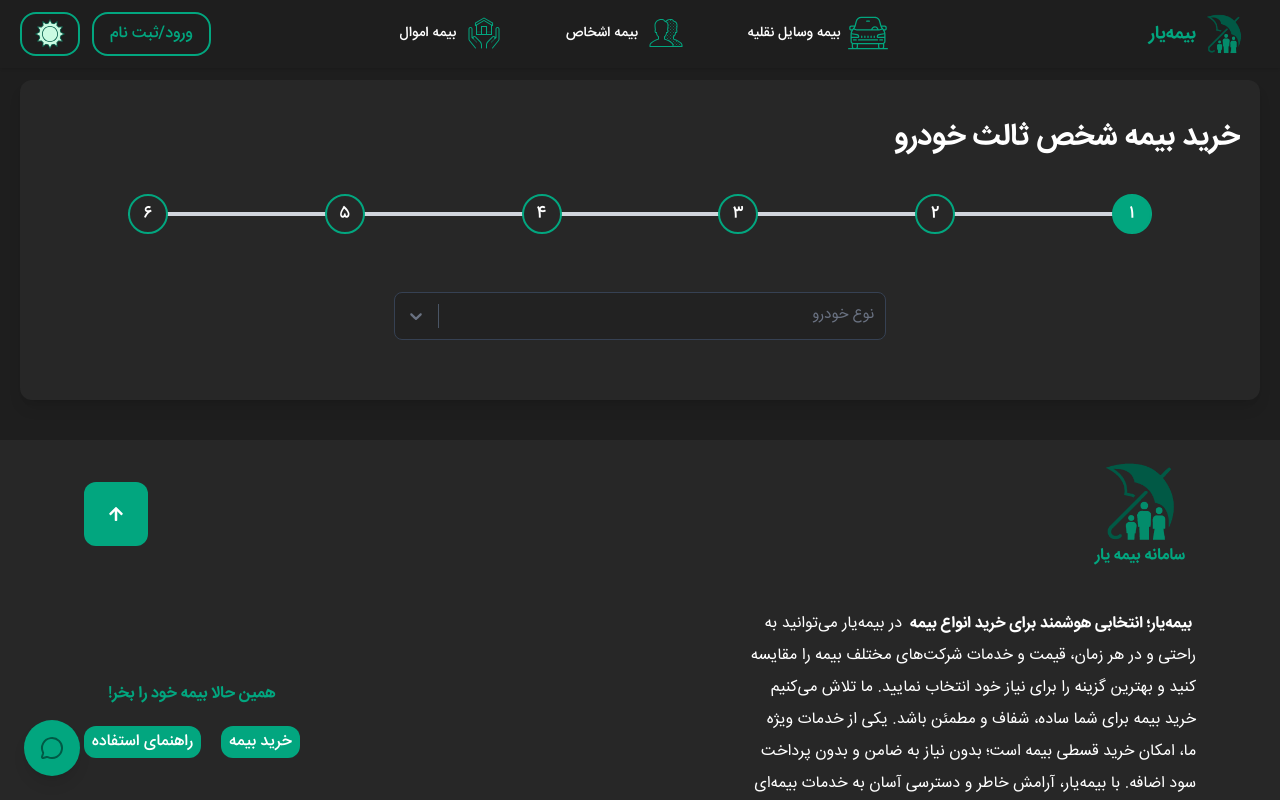
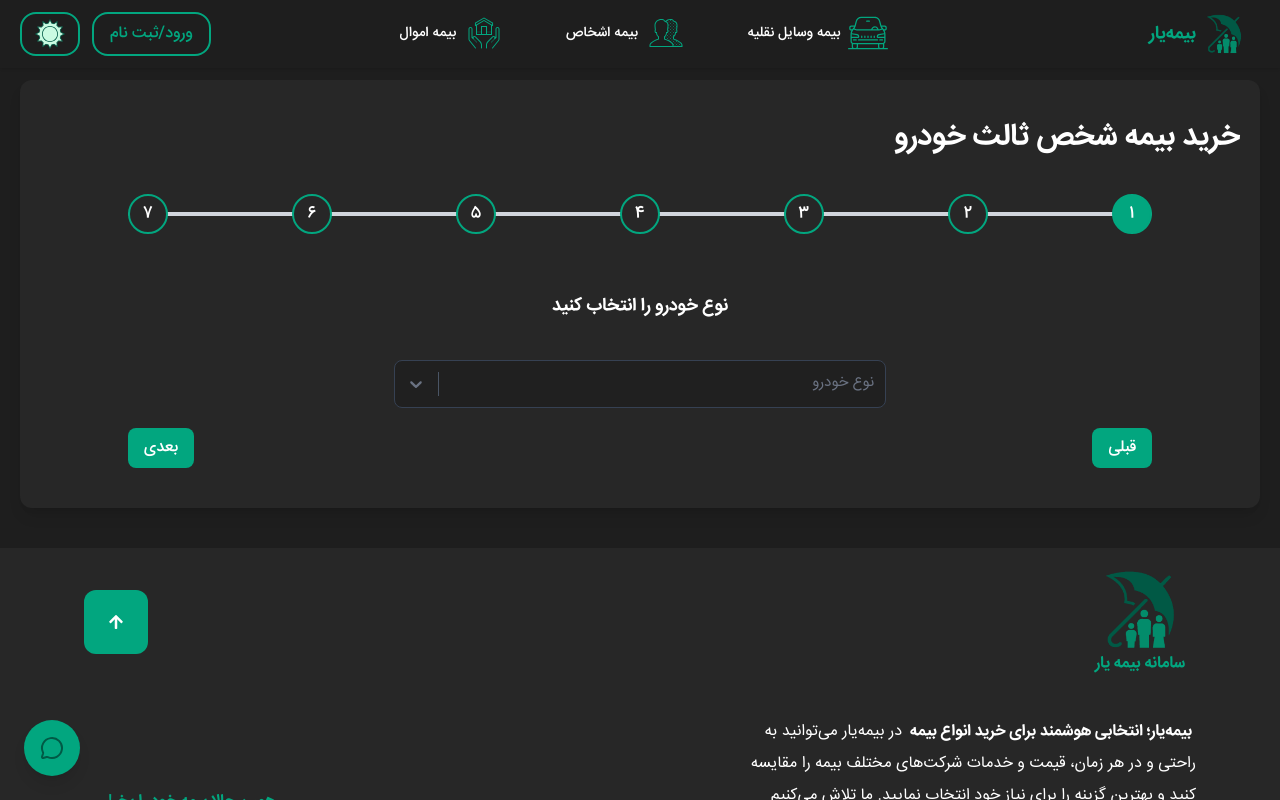
Before and after one commit to Alirezarh7/bimeYar, a React (Vite) app: page /third-party-insurance in a window 1280 px wide. Shown: the top 800 px of the page. Built offline with nearby package versions, Linux system fonts and the light colour scheme.

Commit message:
add date step

```diff
--- a/src/App.css
+++ b/src/App.css
@@ -56,10 +56,10 @@
   --primary-foreground: white;
   --secondary: #015945;
   --secondary-foreground: white;
-  --input: #222;
+  --input: #202020;
   --input-foreground: #fefefe;
   --card: #272727;
-  --hover: #3f3f3f;
+  --hover: #272727;
   --card-foreground: white;
   --background: #1e1e1e;
   --foreground: white;
--- a/src/page/third-party-insurance/page.tsx
+++ b/src/page/third-party-insurance/page.tsx
@@ -2,6 +2,7 @@
 import Steps from "../../component/general/step/Steps";
 import Step from "../../component/general/step/Step";
 import CustomSelect from "../../component/general/select/CustomSelect";
+import CustomInput from "../../component/general/input/Input";
 
 const carTypeArr = [
   { label: "سواری", value: "sedan" },
@@ -235,22 +236,40 @@
 
 const ThirdPartyInsurance: FC = () => {
   const [activeStep, setActiveStep] = useState(1);
+  const steps = 7;
+  const nextStepHandler = () => {
+    if (activeStep === steps) {
+      return;
+    } else {
+      setActiveStep((prev) => prev + 1);
+    }
+  };
+  const prevStepHandler = () => {
+    if (activeStep === 1) {
+      return;
+    } else {
+      setActiveStep((prev) => prev - 1);
+    }
+  };
+
   return (
     <div className="w-full max-w-7xl px-5 mx-auto my-10">
       <div className="w-full px-5 bg-card rounded-xl shadow-lg py-10">
-        <h4 className="text-3xl text-foreground font-bold">خرید بیمه شخص ثالث خودرو</h4>
-        <Steps activeStep={activeStep} steps={6}>
+        <h4 className="text-xl md:text-3xl text-foreground font-bold">خرید بیمه شخص ثالث خودرو</h4>
+        <Steps activeStep={activeStep} steps={steps}>
           <Step activeStep={activeStep} number={1} />
           <Step activeStep={activeStep} number={2} />
           <Step activeStep={activeStep} number={3} />
           <Step activeStep={activeStep} number={4} />
           <Step activeStep={activeStep} number={5} />
           <Step activeStep={activeStep} number={6} />
+          <Step activeStep={activeStep} number={7} />
         </Steps>
 
         <div className="w-full max-w-5xl mx-auto p-5">
           {activeStep === 1 && (
-            <div className="flex items-center justify-center w-full ">
+            <div className="flex flex-col gap-10 items-center justify-center w-full ">
+              <h4 className="text-lg text-foreground font-semibold">نوع خودرو را انتخاب کنید</h4>
               <CustomSelect
                 className="w-full lg:w-1/2"
                 onChange={() => {
@@ -262,7 +281,8 @@
             </div>
           )}
           {activeStep === 2 && (
-            <div className="flex items-center justify-center w-full ">
+            <div className="flex flex-col gap-10 items-center justify-center w-full ">
+              <h4 className="text-lg text-foreground font-semibold">کاربری خودرو را انتخاب کنید</h4>
               <CustomSelect
                 className="w-full lg:w-1/2"
                 onChange={() => {
@@ -274,7 +294,8 @@
             </div>
           )}
           {activeStep === 3 && (
-            <div className="flex items-center justify-center w-full ">
+            <div className="flex flex-col gap-10 items-center justify-center w-full ">
+              <h4 className="text-lg text-foreground font-semibold">برند خودرو را انتخاب کنید</h4>
               <CustomSelect
                 className="w-full lg:w-1/2"
                 onChange={() => {
@@ -286,7 +307,8 @@
             </div>
           )}
           {activeStep === 4 && (
-            <div className="flex items-center justify-center w-full ">
+            <div className="flex flex-col gap-10 items-center justify-center w-full ">
+              <h4 className="text-lg text-foreground font-semibold">سال تولید خودرو را انتخاب کنید</h4>
               <CustomSelect
                 className="w-full lg:w-1/2"
                 onChange={() => {
@@ -312,8 +334,22 @@
               </div>
             </div>
           )}
+          {activeStep === 7 && (
+            <div className="flex flex-col gap-10 items-center justify-center w-full ">
+              <h4 className="text-lg text-foreground font-semibold">تاریخ شروع بیمه نامه قبلی را انتخاب کنید</h4>
+              <CustomInput
+                // className="w-full lg:w-1/2"
+                isDatePicker={true}
+                onChange={() => {
+                  // setActiveStep(5);
+                }}
+                placeholder="تاریخ شروع بیمه نامه قبلی"
+              />
+            </div>
+          )}
           {activeStep === 6 && (
-            <div className="flex items-center justify-center w-full ">
+            <div className="flex flex-col gap-10 items-center justify-center w-full ">
+              <h4 className="text-lg text-foreground font-semibold">شرکت بیمه گر قبلی را انتخاب کنید</h4>
               <CustomSelect
                 className="w-full lg:w-1/2"
                 onChange={() => {
@@ -325,6 +361,15 @@
             </div>
           )}
         </div>
+
+        <div className="flex items-center justify-between gap-5 w-full max-w-5xl mx-auto">
+          <button onClick={prevStepHandler} className="bg-primary text-primary-foreground font-medium text-center py-2 px-4 rounded-lg cursor-pointer">
+            قبلی
+          </button>
+          <button onClick={nextStepHandler} className="bg-primary text-primary-foreground font-medium text-center py-2 px-4 rounded-lg cursor-pointer">
+            بعدی
+          </button>
+        </div>
       </div>
     </div>
   );
```
Also changed, not shown: src/component/general/input/Input.tsx (+36 -37 lines).
